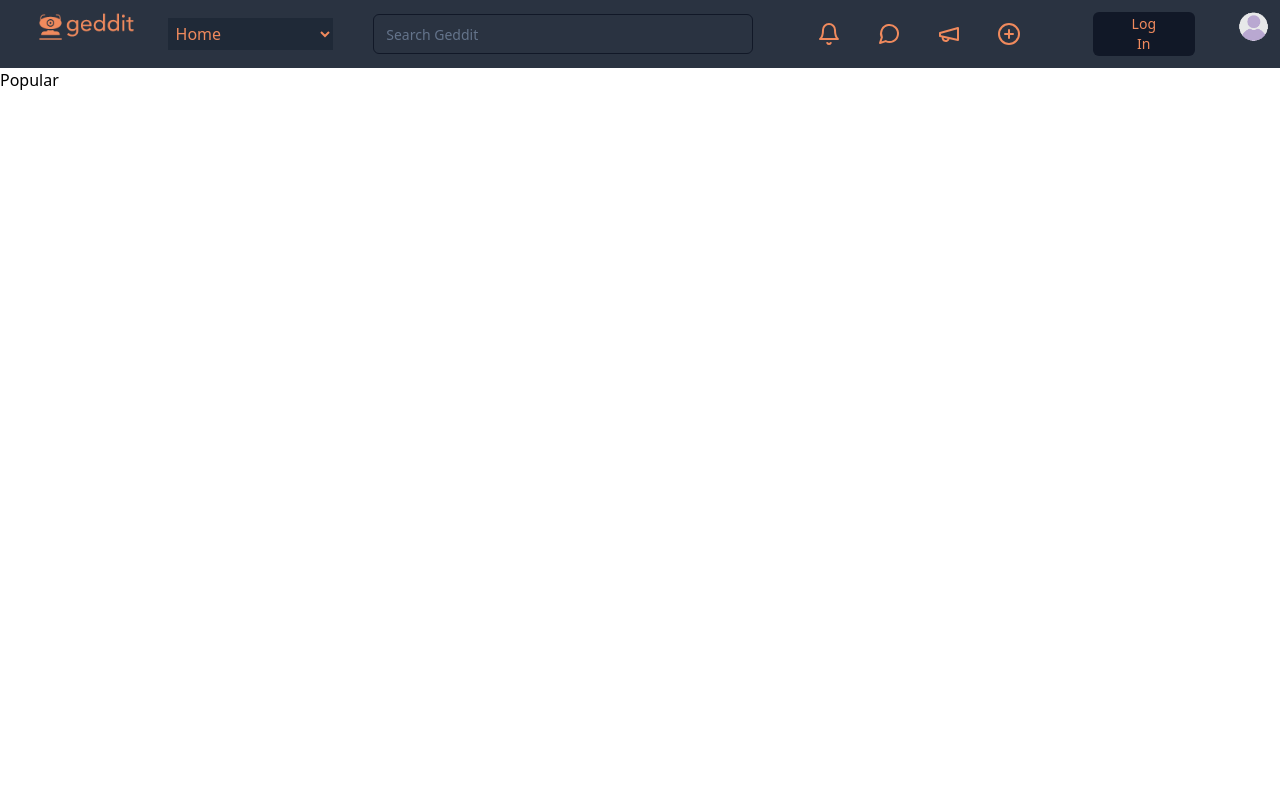
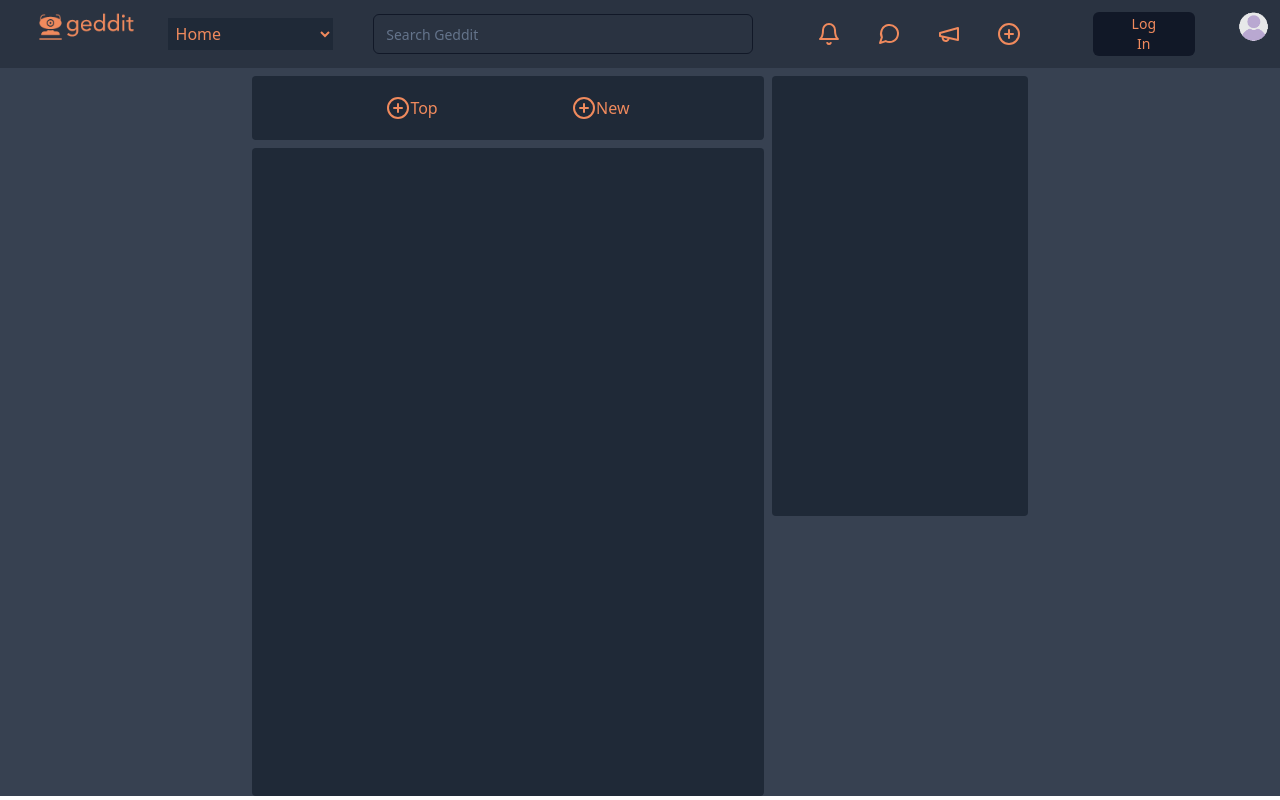
Before and after one commit to lernEarnBurn/reddit-clone, a React (Vite) app: page /popular in a window 1280 px wide. Built offline with nearby package versions, Linux system fonts and the light colour scheme; no server answers.

Commit message:
making main layout modular

```diff
--- /dev/null
+++ b/src/components/contentScreen.tsx
@@ -0,0 +1,25 @@
+
+export function ContentScreen(){
+
+    return (
+        <>
+            <div className="bg-gray-700 h-auto min-h-[91vh] w-screen absolute flex justify-center">
+                <div>
+                    <div className="w-[40vw] h-[8vh] bg-gray-800 flex items-center justify-evenly mt-2 rounded-sm ">
+                        <div className="flex primary-foreground">
+                            <img src="/images/add.svg"></img>
+                            <div>Top</div>
+                        </div>
+                        <div className="flex primary-foreground">
+                            <img src="/images/add.svg"></img>
+                            <div>New</div>
+                        </div>
+                    </div>
+                    <div className="w-[40vw] h-auto min-h-[81vh] mt-2 bg-gray-800 rounded-sm"></div>
+                </div>
+                <div className="bg-gray-800 w-[20vw] h-[55vh] rounded-sm mt-2 ml-2"></div>
+            </div>
+
+        </>
+    )
+}
--- a/src/components/home.tsx
+++ b/src/components/home.tsx
@@ -1,24 +1,11 @@
+import { ContentScreen } from './contentScreen';
+
 
 export function Home(){
     /* gonna make this overall format into a compontent with strategic props to allow dynamic information to appear */
     return (
         <>
-            <div className="bg-gray-700 h-auto min-h-[91vh] w-screen absolute flex justify-center">
-                <div>
-                    <div className="w-[40vw] h-[8vh] bg-gray-800 flex items-center justify-evenly mt-2 rounded-sm ">
-                        <div className="flex primary-foreground">
-                            <img src="/images/add.svg"></img>
-                            <div>Top</div>
-                        </div>
-                        <div className="flex primary-foreground">
-                            <img src="/images/add.svg"></img>
-                            <div>New</div>
-                        </div>
-                    </div>
-                    <div className="w-[40vw] h-auto min-h-[81vh] mt-2 bg-gray-800 rounded-sm"></div>
-                </div>
-                <div className="bg-gray-800 w-[20vw] h-[55vh] rounded-sm mt-2 ml-2"></div>
-            </div>
+            <ContentScreen/>
         </>
     )
 }
--- a/src/components/popular.tsx
+++ b/src/components/popular.tsx
@@ -1,7 +1,9 @@
-
+import { ContentScreen } from "./contentScreen"
 
 export function Popular(){
     return (
-        <div>Popular</div>
+        <>
+            <ContentScreen/>
+        </>
     )
 }
```
